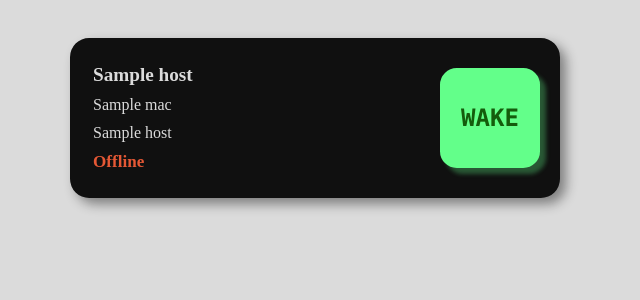
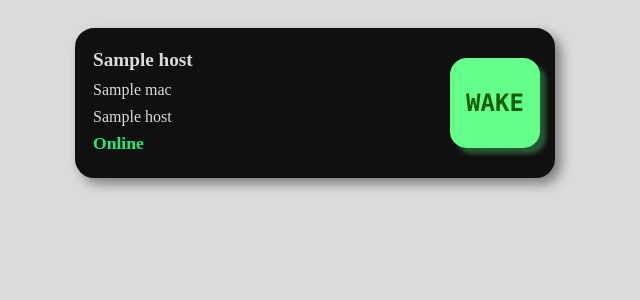
Before and after one commit to C0play/wake-on-http, a Python web app: template templates/index.html in a window 1280 px wide. Shown: the top 300 px of the page, without its empty margins (325-965 px from the left). Run offline with Jinja, Linux system fonts and the light colour scheme; the template is opened without the code that fills it: most values are stand-ins (such as "Sample title", 1, 10 or a date in 2020).

Commit message:
Frontend: - Added dynamic status information for each host -  Refactored JS Backend: -  Changed json response structure

```diff
--- a/app/src/config.py
+++ b/app/src/config.py
@@ -82,7 +82,8 @@ class FileConfig(ABC):
 
         # Ensure optional fields are not None
         for field, default in optional_fields.items():
-            data[field] = data.get(field) if data.get(field) else default
+            filedata = data.get(field, None)
+            data[field] = filedata if filedata is not None else default
 
         # File metadata
         mtime = os.path.getmtime(path)
--- a/static/scripts.js
+++ b/static/scripts.js
@@ -1,42 +1,75 @@
-
-
 var wakeforms = document.getElementsByClassName("hostwake")
 
 for (let i = 0; i < wakeforms.length; i++) {
+    let evtSource = null;
 
-    wakeforms[i].addEventListener('submit', (e) => {
+    wakeforms[i].addEventListener('submit', async (e) => {
+        const url = e.currentTarget.action;
+        const status_row = document.getElementById(url);
+        const status_cell = status_row.getElementsByTagName("td")[0]
+
+        function update_status(status, error = null) {
+            const new_class = status.toLowerCase();
+            status_row.className = `status-${new_class}`;
+            status_cell.innerText = status;
+
+            if (error !== null) {
+                console.error(error)
+            }
+        }
 
         e.preventDefault();
-        const url = e.currentTarget.action;
 
-        var event_url = `//${window.location.host}/online/?url=${encodeURIComponent(url)}`;
-        const evtSource = new EventSource(event_url);
+        if (evtSource) {
+            evtSource.close();
+            evtSource = null;
+        }
+
+        try {
+            const response = await fetch(url, {
+                headers: new Headers({ "Accept": "application/json" })
+            });
+            const data = await response.json();
+
+            if (!response.ok) {
+                update_status("Error", data.message || "Request failed")
+                return;
+            }
+
+            if (data.service_status == "online") {
+                update_status("Online")
+                return;
+            }
+
+            if (data.service_status == "error") {
+                update_status("Error", data.message || "Unknown error")
+                return;
+            }
+
+            update_status("Starting")
+
+            const event_url = `//${window.location.host}/online/?url=${encodeURIComponent(url)}`;
+            evtSource = new EventSource(event_url);
 
             evtSource.addEventListener("online", (event) => {
-            var data = JSON.parse(event.data)
+                const data = JSON.parse(event.data);
+
                 if (data.online === true) {
                     evtSource.close();
-                const status = document.getElementById(url);
-                status.innerHTML = '<td style="color:rgb(19, 242, 119)">Online</td>';
+                    evtSource = null;
+                    update_status("Online")
                 }
-        })
+            });
 
             evtSource.addEventListener("error", (event) => {
-            var data = JSON.parse(event.data);
+                const data = JSON.parse(event.data);
 
                 evtSource.close();
-            const status = document.getElementById(url);
-            status.innerHTML = '<td style="color:rgb(242, 45, 19)">Error</td>';
-        })
-
-        fetch(url)
-            .then(response => {
-                const status = document.getElementById(url);
-                status.innerHTML = '<td style="color:rgb(242, 153, 19)">Starting</td>';
-            })
-            .catch(error => {
-                const status = document.getElementById(url);
-                status.innerHTML = '<td style="color:rgb(242, 45, 19)">Error</td>';
+                evtSource = null;
+                update_status("Error", data.msg || "SSE connection error")
             });
+        } catch (error) {
+            update_status("Error", "Could not parse response")
+        }
     });
 }
--- a/static/style.css
+++ b/static/style.css
@@ -13,11 +13,11 @@ html {
     justify-content: space-between;
     width: 450px;
     height: 120px;
-    margin: 30px 30px;
+    margin: 20px 20px;
 
     background: #101010;
     color: #dbdbdb;
-    border: 20px solid #101010;
+    border: 15px solid #101010;
     border-radius: 1.2rem;
     box-shadow: 6px 6px 12px rgba(16, 16, 16, 0.45);
 }
@@ -33,9 +33,26 @@ html {
 }
 
 .hostinfo tr:last-child {
-    font-size: 1.07em;
+    font-size: 1.1em;
     font-weight: bold;
-    color: #e55835;
+    display: flex;
+    justify-content: space-between;
+}
+
+.status-offline {
+    color: #727272;
+}
+
+.status-online {
+    color: #13f277;
+}
+
+.status-error {
+    color: #f21313;
+}
+
+.status-starting {
+    color: #13b3f2;
 }
 
 .hostwake {
@@ -45,8 +62,8 @@ html {
 }
 
 .hostwake>button {
-    height: 100px;
-    width: 100px;
+    height: 90px;
+    width: 90px;
 
     background: #63ff8a;
     border: 5px solid rgb(99, 255, 138);
--- a/templates/index.html
+++ b/templates/index.html
@@ -10,7 +10,8 @@
 
 <body>
     <div class="hosts">
-        {% for hostname, mac, ip, wake_url in hosts %}
+        {% for hostname, mac, ip, wake_url, status in hosts %}
+        {% set status_style = "status-online" if status=="Online" else "status-offline"%}
         <div class="host">
             <table class="hostinfo">
                 <tr>
@@ -22,8 +23,8 @@
                 <tr>
                     <td>{{ip}}</td>
                 </tr>
-                <tr id="{{wake_url}}">
-                    <td>Offline</td>
+                <tr id="{{wake_url}}" class="{{status_style}}">
+                    <td>{{status}}</td>
                 </tr>
             </table>
             <form class="hostwake" action="{{wake_url}}" method="get">
```
Also changed, not shown: app/src/api.py (+25 -12 lines), app/src/service.py (+3 -4 lines). Lines whose indentation alone changed are shown as unchanged.
